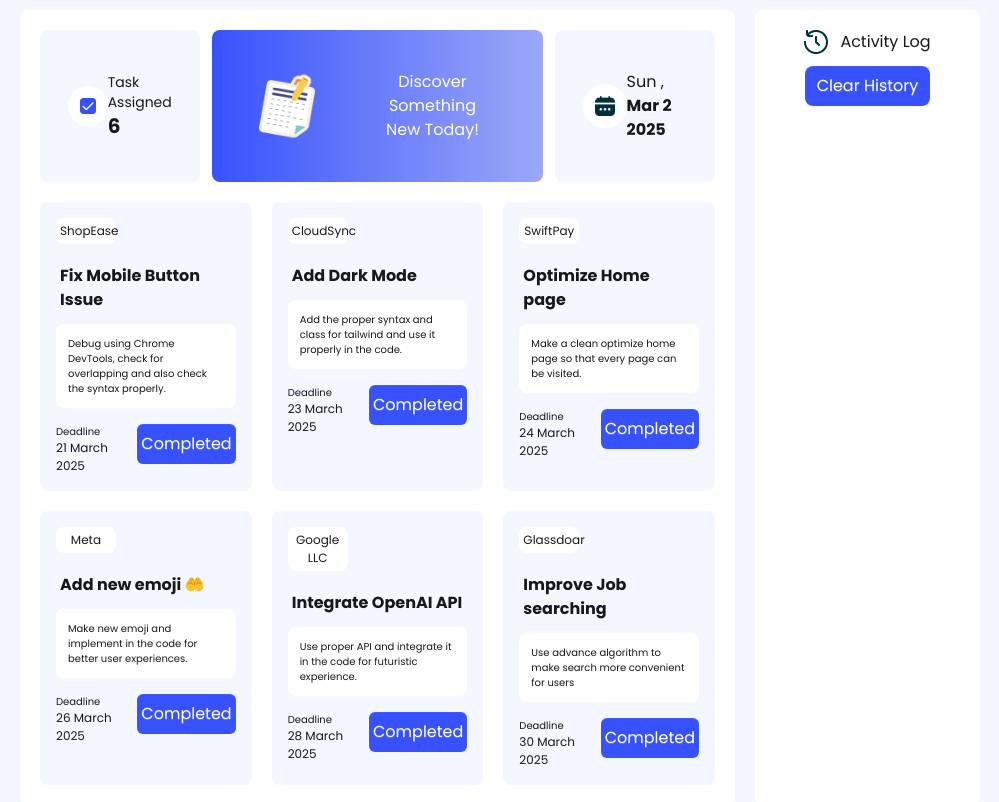
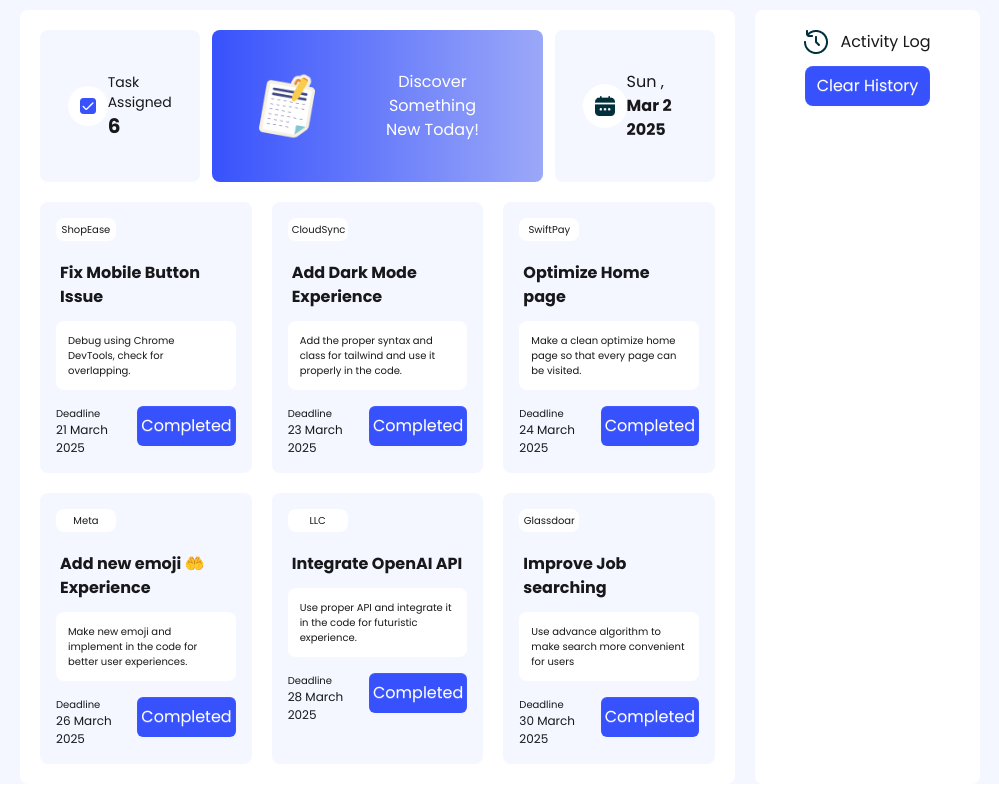
Before and after one commit to naifulnaife/Dev-Board, a plain HTML site: page index.html in a window 1280 px wide. Shown: the part 110-912 px from the top of the page, without its empty margins (140-1139 px from the left). Drawn offline with nearby package versions, Linux system fonts and the light colour scheme.

Commit message:
text content editing

```diff
--- a/index.html
+++ b/index.html
@@ -102,7 +102,7 @@
 
             <div class="bg-[#F4F7FF] p-4 rounded-lg card">
                 <div class="bg-white p-1 rounded-lg text-center mb-4 max-w-1/3">
-                    <p class="text-[12px]">ShopEase</p>
+                    <p class="text-[10px]">ShopEase</p>
 
                 </div>
                 <div>
@@ -110,7 +110,7 @@
                 </div>
 
                 <div class="bg-white p-3 rounded-lg mb-4">
-                    <p class="text-[10px]">Debug using Chrome DevTools, check for overlapping and also check the syntax properly.</p>
+                    <p class="text-[10px]">Debug using Chrome DevTools, check for overlapping.</p>
 
                 </div>
 
@@ -131,10 +131,10 @@
 
         <div class="bg-[#F4F7FF] p-4 rounded-lg card">
             <div class="bg-white p-1 rounded-lg text-center mb-4 max-w-1/3">
-                <p class="text-[12px]">CloudSync</p>
+                <p class="text-[10px]">CloudSync</p>
 
             </div>
-            <h1 id="headline" class="p-1 mb-2 card-title font-bold">Add Dark Mode</h1>
+            <h1 id="headline" class="p-1 mb-2 card-title font-bold">Add Dark Mode Experience</h1>
 
             <div class="bg-white p-3 rounded-lg mb-4">
                 <p class="text-[10px]">Add the proper syntax and class for tailwind and use it properly in the code.</p>
@@ -158,7 +158,7 @@
 
     <div class="bg-[#F4F7FF] p-4 rounded-lg card">
         <div class="bg-white p-1 rounded-lg text-center mb-4 max-w-1/3">
-            <p class="text-[12px]">SwiftPay</p>
+            <p class="text-[10px]">SwiftPay</p>
 
         </div>
         <h1 class="p-1 mb-2 card-title font-bold">Optimize  Home page </h1>
@@ -185,10 +185,10 @@
 
 <div class="bg-[#F4F7FF] p-4 rounded-lg card">
     <div class="bg-white p-1 rounded-lg text-center mb-4 max-w-1/3">
-        <p class="text-[12px]">Meta</p>
+        <p class="text-[10px]">Meta</p>
 
     </div>
-    <h1 class="p-1 mb-2 card-title font-bold">Add new emoji 🤲</h1>
+    <h1 class="p-1 mb-2 card-title font-bold">Add new emoji 🤲 Experience</h1>
 
     <div class="bg-white p-3 rounded-lg mb-4">
         <p class="text-[10px]">Make new emoji and implement in the code for better user experiences.</p>
@@ -212,7 +212,7 @@
 
 <div class="bg-[#F4F7FF] p-4 rounded-lg card">
     <div class="bg-white p-1 rounded-lg text-center mb-4 max-w-1/3">
-        <p class="text-[12px]">Google LLC</p>
+        <p class="text-[10px]">LLC</p>
 
     </div>
     <h1 class="p-1 mb-2 card-title font-bold">Integrate OpenAI API </h1>
@@ -239,7 +239,7 @@
 
 <div class="bg-[#F4F7FF] p-4 rounded-lg card">
     <div class="bg-white p-1 rounded-lg text-center mb-4 max-w-1/3">
-        <p class="text-[12px]">Glassdoar</p>
+        <p class="text-[10px]">Glassdoar</p>
 
     </div>
     <h1 class="p-1 mb-2 card-title font-bold">Improve Job searching </h1>
```
